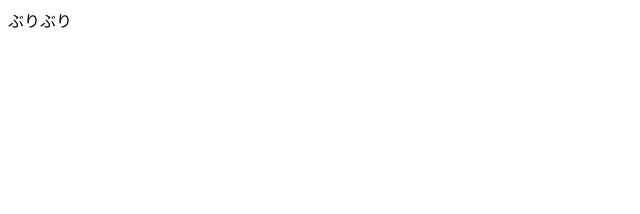
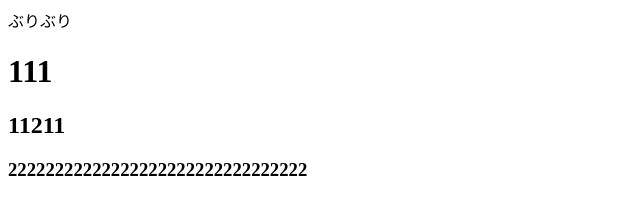
Before and after one commit to kamerakamera/kamerakamerakamera.github.io, a plain HTML site: page index.html in a window 1280 px wide. Shown: the whole page, without its empty margins (0-640 px from the left). Drawn offline with Linux system fonts and the light colour scheme.

Commit message:
Update index.html

```diff
--- a/index.html
+++ b/index.html
@@ -6,5 +6,8 @@
 </head>
 <body>
 ぶりぶり
+<h1>111</h1>
+<h2>11211</h2>
+<h3>22222222222222222222222222222222</h3>
 </body>
 </html>
```
